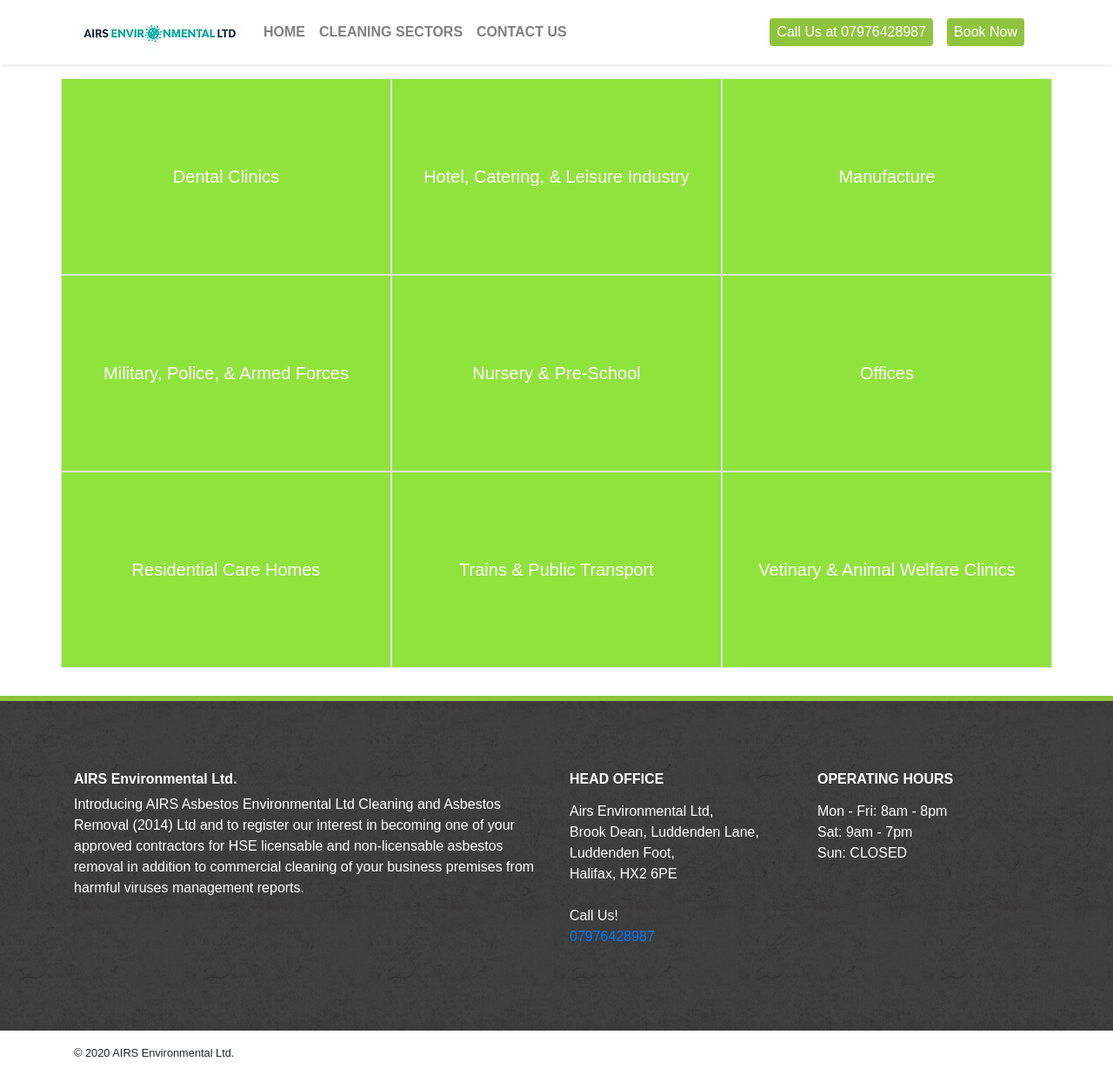
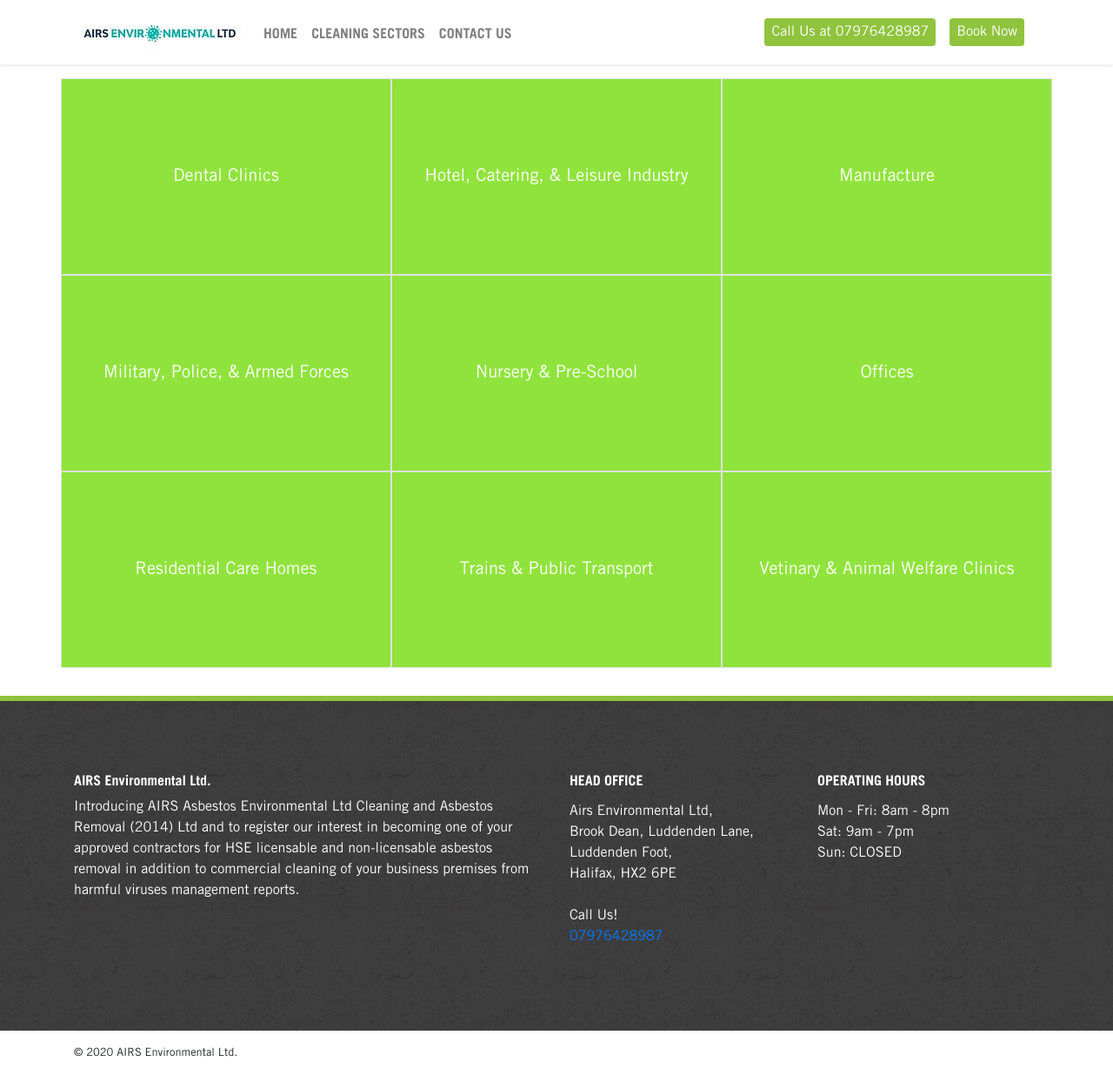
Before and after one commit to adyanmuhammad/airs-2, a Jekyll site: the page built from pages/sectors/index.md, in a window 1280 px wide and 1236 px high. Shown: the whole window at 87% size. Built offline with Jekyll 4.4.1, drawn with Linux system fonts in a browser that asks for light colours; nearby versions of some CDN libraries; some web fonts are replaced.

Commit message:
Update main.scss

```diff
--- a/_sass/main.scss
+++ b/_sass/main.scss
@@ -1,11 +1,11 @@
 @font-face {
   font-family: TradeGothic;
-  src: url(https://adyanmuhammad.github.io/airs-2/assets/fonts/);
+  src: url(https://adyanmuhammad.github.io/airs-2/assets/fonts/fonts-TradeGothic.woff);
 }
 
 @font-face {
   font-family: TradeGothic;
-  src: url(https://adyanmuhammad.github.io/airs-2/assets/fonts/);
+  src: url(https://adyanmuhammad.github.io/airs-2/assets/fonts/fonts-TradeGothic-Bold.woff);
   font-weight: bold;
 }
 
```
